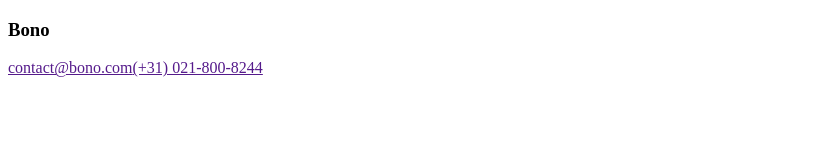
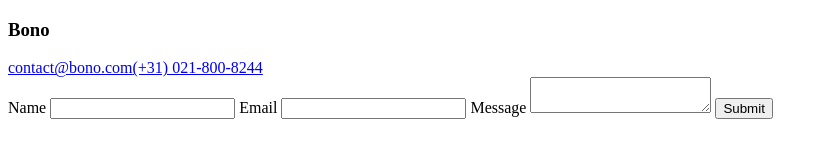
Before and after one commit to dncworking/Bono_task, a plain HTML site: page index.html in a window 1280 px wide. Shown: the whole page, without its empty margins (0-828 px from the left). Drawn offline with Linux system fonts and the light colour scheme.

Commit message:
Add form section to index.html

```diff
--- a/index.html
+++ b/index.html
@@ -10,8 +10,22 @@
     <div class="navbar">
       <h3>Bono</h3>
       <nav>
-        <a href="">contact@bono.com</a><a href="">(+31) 021-800-8244</a>
+        <a href="mailto:contact@bono.com">contact@bono.com</a
+        ><a href="tel:+310218008244">(+31) 021-800-8244</a>
       </nav>
     </div>
+    <main>
+      <section class="form">
+        <form action="#" method="post">
+          <label for="name">Name</label>
+          <input type="text" name="name" id="name" required />
+          <label for="email">Email</label>
+          <input type="email" name="email" id="email" required />
+          <label for="message">Message</label>
+          <textarea name="message" id="message" required></textarea>
+          <button type="submit">Submit</button>
+        </form>
+      </section>
+    </main>
   </body>
 </html>
```
